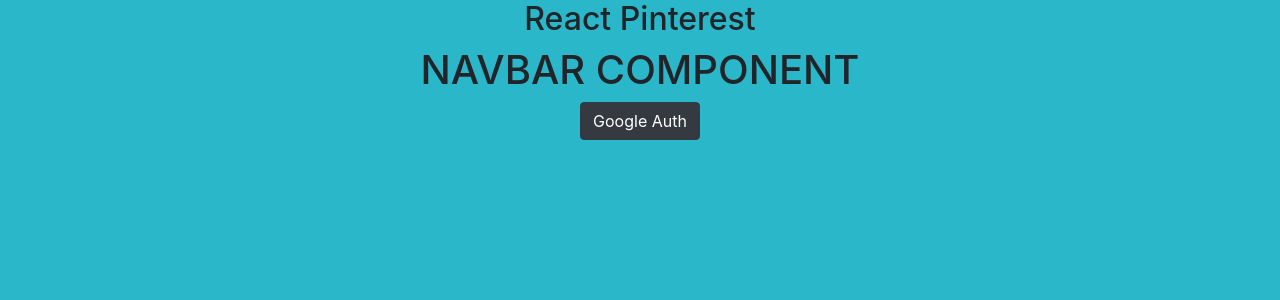
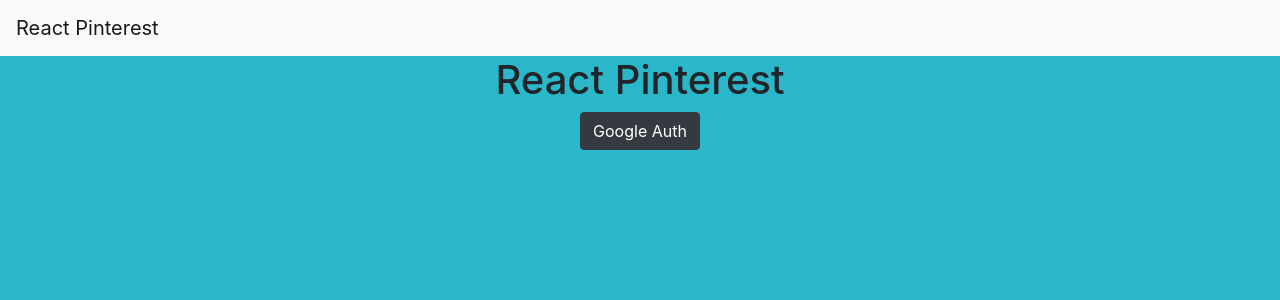
Before and after one commit to ancasimon/react-pinterest, a React (Create React App) app: page / in a window 1280 px wide. Shown: the top 300 px of the page. Built offline with nearby package versions, Linux system fonts and the light colour scheme; no server answers.

Commit message:
did logout

```diff
--- a/package.json
+++ b/package.json
@@ -10,6 +10,7 @@
     "axios": "^0.19.2",
     "bootstrap": "^4.4.1",
     "firebase": "^7.14.4",
+    "prop-types": "^15.7.2",
     "react": "^16.13.1",
     "react-dom": "^16.13.1",
     "react-scripts": "3.4.1"
--- a/src/App/App.js
+++ b/src/App/App.js
@@ -45,8 +45,8 @@
 
     return (
       <div className="App">
-        <h2>React Pinterest</h2>
-        <MyNavbar />
+        <MyNavbar authed={authed} />
+        <h1>React Pinterest</h1>
         {loadComponent()}
       </div>
     );
--- a/src/components/MyNavbar/MyNavbar.js
+++ b/src/components/MyNavbar/MyNavbar.js
@@ -1,12 +1,43 @@
 import React from 'react';
+import PropTypes from 'prop-types';
+import firebase from 'firebase/app';
+import 'firebase/auth';
 
 import './MyNavbar.scss';
 
 class MyNavbar extends React.Component {
+  static propTypes = {
+    authed: PropTypes.bool.isRequired,
+  }
+
+  logMeOut = (e) => {
+    e.preventDefault();
+    firebase.auth().signOut();
+  }
+
   render() {
+    const { authed } = this.props;
+
     return (
       <div className="MyNavbar">
-        <h1>NAVBAR COMPONENT</h1>
+        <nav className="navbar navbar-expand-lg navbar-light bg-light">
+          <a className="navbar-brand" href="#">React Pinterest</a>
+          <button className="navbar-toggler" type="button" data-toggle="collapse" data-target="#navbarSupportedContent" aria-controls="navbarSupportedContent" aria-expanded="false" aria-label="Toggle navigation">
+            <span className="navbar-toggler-icon"></span>
+          </button>
+
+          <div className="collapse navbar-collapse" id="navbarSupportedContent">
+            <ul className="navbar-nav ml-auto">
+              <li className="nav-item">
+                {
+                  authed
+                    ? <button className="btn btn-light nav-link" onClick={this.logMeOut}>Log Out</button>
+                    : ''
+                }
+              </li>
+            </ul>
+          </div>
+        </nav>
       </div>
     );
   }
```
